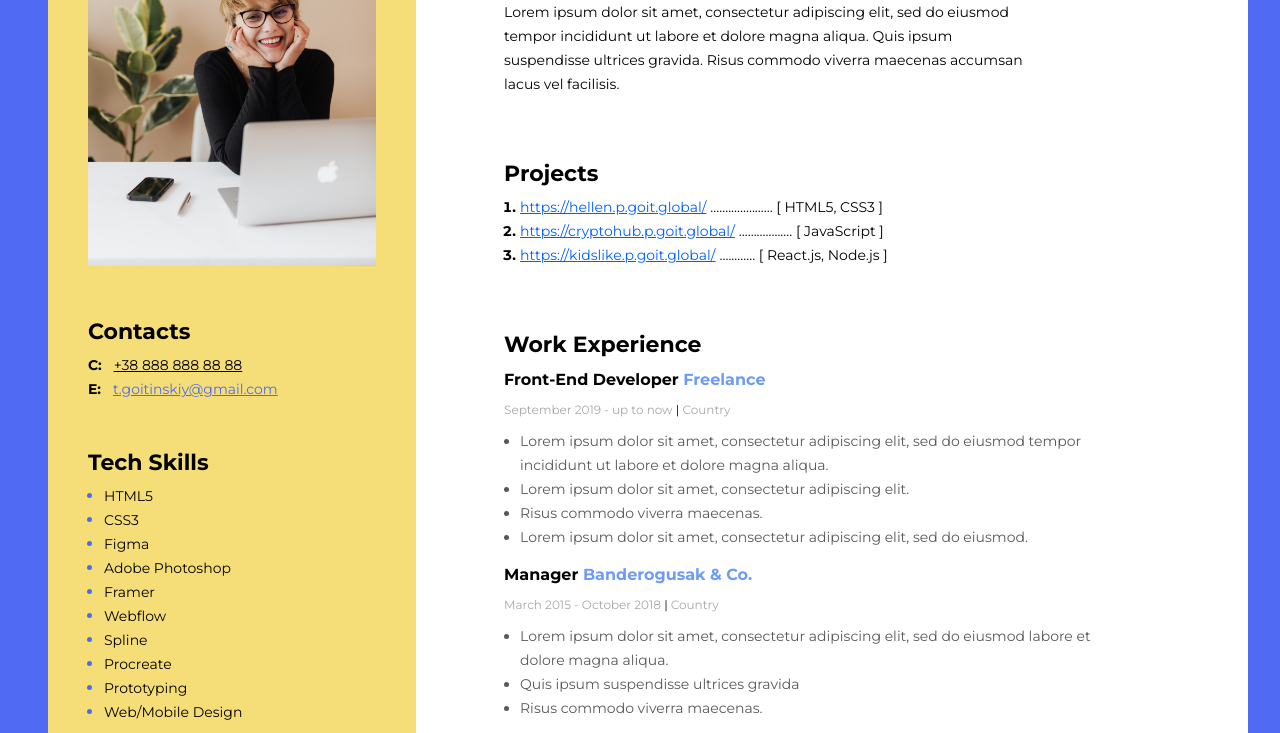
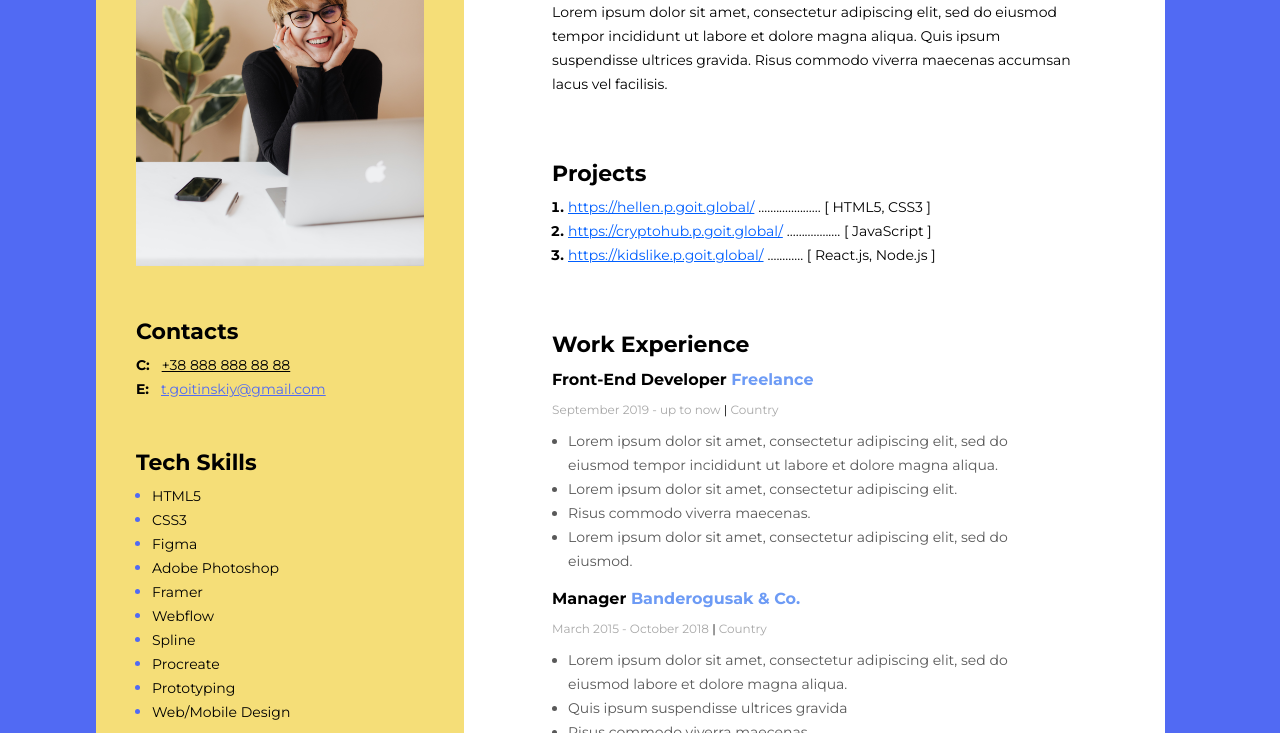
Before and after one commit to viktoriiakonst/resume-test, a plain HTML site: page index.html in a window 1280 px wide. Shown: the part 254-987 px from the top of the page. Drawn offline with Linux system fonts and the light colour scheme.

Commit message:
fix width

```diff
--- a/css/styles.css
+++ b/css/styles.css
@@ -9,7 +9,7 @@ body {
     display: flex;
     flex-direction: row-reverse;
     background-color: white;
-    width: 1200px;
+    width: 1050px;
     margin: 0 auto;
 }
 
```
